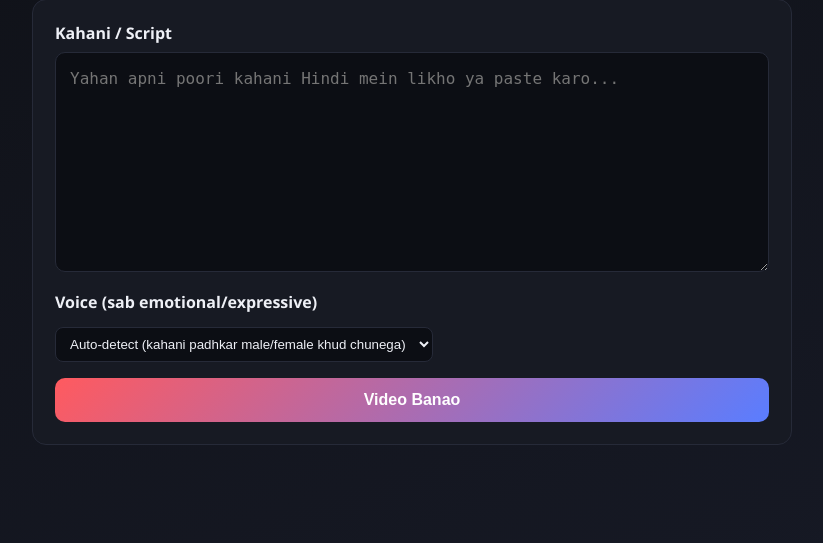
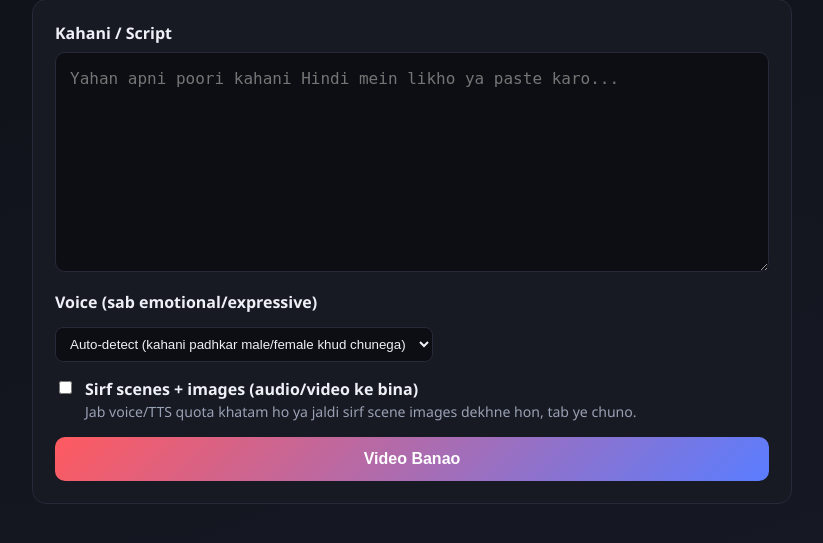
Before and after one commit to Voivegenerator/storytovideo, a Flask app: page / in a window 1280 px wide. Shown: the part 149-692 px from the top of the page, without its empty margins (228-1051 px from the left). Run offline with Flask 3, Linux system fonts and the light colour scheme.

Commit message:
Add images-only mode to skip TTS/video when audio quota is exhausted
Gemini's free-tier TTS quota is only 10 requests/day, which blocks the
whole pipeline (voice -> image -> video) for the rest of the day once
hit. Add a lighter "images_only" mode: split the story into scenes and
generate just the per-scene images, skipping TTS and video assembly
entirely, so scenes/images are still usable while the TTS quota resets.

Adds a checkbox on the form, a /scene_image/<job_id>/<idx> route to
serve the generated images, and a scene gallery in the UI for when a
job finishes without a video.

Co-Authored-By: Claude Sonnet 5 <noreply@anthropic.com>
Claude-Session: https://claude.ai/code/session_011tTNQH5gwrXvLhVEmRST3g

```diff
--- a/app.py
+++ b/app.py
@@ -33,6 +33,7 @@ def index():
 def generate():
     story = (request.form.get("story") or "").strip()
     voice = (request.form.get("voice") or "").strip() or None
+    mode = (request.form.get("mode") or "full").strip()
     if not story:
         return jsonify({"error": "Story text khali hai"}), 400
 
@@ -47,10 +48,15 @@ def generate():
             "total": 0,
             "message": "Shuru ho raha hai...",
             "video_path": None,
+            "scenes": None,
             "error": None,
         }
 
-    thread = threading.Thread(target=_run_pipeline, args=(job_id, job_dir, story, voice), daemon=True)
+    if mode == "images_only":
+        target = _run_images_only_pipeline
+    else:
+        target = _run_pipeline
+    thread = threading.Thread(target=target, args=(job_id, job_dir, story, voice), daemon=True)
     thread.start()
 
     return jsonify({"job_id": job_id})
@@ -62,9 +68,16 @@ def status(job_id):
         job = JOBS.get(job_id)
     if not job:
         return jsonify({"error": "Job nahi mila"}), 404
-    return jsonify({k: v for k, v in job.items() if k != "video_path"} | {
-        "ready": job["status"] == "done"
-    })
+    out = {k: v for k, v in job.items() if k != "video_path"}
+    if out.get("scenes"):
+        # Don't leak server filesystem paths to the client -- only the
+        # public image_url is needed to render the gallery.
+        out["scenes"] = [
+            {"index": s["index"], "text": s["text"], "image_url": s["image_url"]}
+            for s in out["scenes"]
+        ]
+    out["ready"] = job["status"] == "done"
+    return jsonify(out)
 
 
 @app.route("/video/<job_id>")
@@ -75,6 +88,21 @@ def video(job_id):
         abort(404)
     return send_file(job["video_path"], mimetype="video/mp4",
                       as_attachment=False, download_name=f"story-{job_id}.mp4")
+
+
+@app.route("/scene_image/<job_id>/<int:idx>")
+def scene_image(job_id, idx):
+    with JOBS_LOCK:
+        job = JOBS.get(job_id)
+    if not job or not job.get("scenes"):
+        abort(404)
+    scenes = job["scenes"]
+    if idx < 1 or idx > len(scenes):
+        abort(404)
+    path = scenes[idx - 1].get("image_path")
+    if not path or not os.path.exists(path):
+        abort(404)
+    return send_file(path, mimetype="image/png")
 
 
 def _run_pipeline(job_id, job_dir, story, voice):
@@ -130,6 +158,45 @@ def _run_pipeline(job_id, job_dir, story, voice):
         _set_status(job_id, status="error", error=str(e), message=f"Error: {e}")
 
 
+def _run_images_only_pipeline(job_id, job_dir, story, voice):
+    """Lighter mode: no TTS, no video assembly -- just split the story into
+    scenes and generate one image per scene. Useful when the TTS quota is
+    exhausted (Gemini's free tier allows only 10 TTS requests/day) but the
+    person still wants to see the scenes and their images right away."""
+    def status_cb(msg):
+        _set_status(job_id, message=msg)
+
+    try:
+        _set_status(job_id, status="splitting", message="Story ko scenes mein tod rahe hain...")
+        scenes = gp.split_story_to_scenes(story, status_cb=status_cb)
+        n = len(scenes)
+        _set_status(job_id, total=n, message=f"{n} scenes bane. Images generate ho rahi hain...")
+
+        scene_records = []
+        for i, scene in enumerate(scenes, start=1):
+            narration = scene.get("narration", "").strip()
+            image_prompt = scene.get("image_prompt", "").strip() or narration
+            image_path = os.path.join(job_dir, f"scene_{i:03d}.png")
+
+            _set_status(job_id, progress=i - 1, message=f"Scene {i}/{n}: image bana rahe hain...")
+            gp.generate_image(image_prompt, image_path,
+                               style_suffix="cinematic Hindi drama still, soft lighting, detailed",
+                               status_cb=status_cb)
+
+            scene_records.append({
+                "index": i,
+                "text": narration[:200],
+                "image_path": image_path,
+                "image_url": f"/scene_image/{job_id}/{i}",
+            })
+            _set_status(job_id, progress=i)
+
+        _set_status(job_id, status="done", message="Scenes aur images ready!", scenes=scene_records)
+    except Exception as e:
+        traceback.print_exc()
+        _set_status(job_id, status="error", error=str(e), message=f"Error: {e}")
+
+
 if __name__ == "__main__":
     port = int(os.environ.get("PORT", 5000))
     app.run(host="0.0.0.0", port=port, debug=False)
--- a/templates/index.html
+++ b/templates/index.html
@@ -50,6 +50,16 @@
   #downloadLink{display:none; margin-top:10px; color:var(--accent2); font-weight:600;}
   .hidden{display:none;}
   .err{color:#ff8080;}
+  .checkbox-row{display:flex; align-items:flex-start; gap:10px; margin-top:16px;}
+  .checkbox-row input{margin-top:3px;}
+  .checkbox-row label{font-weight:600; margin-bottom:2px;}
+  .checkbox-row .hint{color:var(--muted); font-weight:400; font-size:.88rem; margin-top:2px;}
+  #sceneGallery{display:grid; grid-template-columns:1fr 1fr; gap:14px; margin-top:14px;}
+  @media (max-width:520px){ #sceneGallery{grid-template-columns:1fr;} }
+  .scene-card{background:#0c0e14; border:1px solid var(--border); border-radius:10px; overflow:hidden;}
+  .scene-card img{width:100%; display:block; aspect-ratio:16/9; object-fit:cover; background:#1a1d27;}
+  .scene-card .scene-text{padding:10px 12px; font-size:.85rem; color:var(--muted);}
+  .scene-card .scene-num{font-weight:700; color:var(--text);}
 </style>
 </head>
 <body>
@@ -71,6 +81,14 @@
         <option value="Puck">Puck (friendly)</option>
       </select>
 
+      <div class="checkbox-row">
+        <input type="checkbox" id="imagesOnly">
+        <div>
+          <label for="imagesOnly" style="margin-bottom:2px;">Sirf scenes + images (audio/video ke bina)</label>
+          <div class="hint">Jab voice/TTS quota khatam ho ya jaldi sirf scene images dekhne hon, tab ye chuno.</div>
+        </div>
+      </div>
+
       <button type="submit" id="submitBtn">Video Banao</button>
     </form>
   </div>
@@ -80,6 +98,7 @@
     <div id="statusMsg">Shuru ho raha hai...</div>
     <video id="resultVideo" controls></video>
     <a id="downloadLink" href="#" download>⬇️ Video download karo</a>
+    <div id="sceneGallery"></div>
   </div>
 </div>
 
@@ -91,6 +110,8 @@ const progressFill = document.getElementById('progressFill');
 const statusMsg = document.getElementById('statusMsg');
 const resultVideo = document.getElementById('resultVideo');
 const downloadLink = document.getElementById('downloadLink');
+const sceneGallery = document.getElementById('sceneGallery');
+const imagesOnly = document.getElementById('imagesOnly');
 
 let pollTimer = null;
 
@@ -103,12 +124,15 @@ form.addEventListener('submit', async (e) => {
   progressCard.classList.remove('hidden');
   resultVideo.style.display = 'none';
   downloadLink.style.display = 'none';
+  sceneGallery.innerHTML = '';
+  statusMsg.classList.remove('err');
   statusMsg.textContent = 'Job bhej rahe hain...';
   progressFill.style.width = '2%';
 
   const fd = new FormData();
   fd.append('story', story);
   fd.append('voice', document.getElementById('voice').value);
+  fd.append('mode', imagesOnly.checked ? 'images_only' : 'full');
 
   const res = await fetch('/generate', { method: 'POST', body: fd });
   const data = await res.json();
@@ -120,6 +144,17 @@ form.addEventListener('submit', async (e) => {
   }
   pollStatus(data.job_id);
 });
+
+function renderSceneGallery(scenes) {
+  sceneGallery.innerHTML = scenes.map(s => `
+    <div class="scene-card">
+      <img src="${s.image_url}" loading="lazy">
+      <div class="scene-text"><span class="scene-num">Scene ${s.index}:</span> ${
+        s.text.replace(/</g, '&lt;')
+      }</div>
+    </div>
+  `).join('');
+}
 
 function pollStatus(jobId) {
   pollTimer = setInterval(async () => {
@@ -135,11 +170,15 @@ function pollStatus(jobId) {
     if (job.status === 'done') {
       clearInterval(pollTimer);
       progressFill.style.width = '100%';
-      resultVideo.src = '/video/' + jobId;
-      resultVideo.style.display = 'block';
-      downloadLink.href = '/video/' + jobId;
-      downloadLink.style.display = 'inline-block';
       submitBtn.disabled = false;
+      if (job.scenes && job.scenes.length) {
+        renderSceneGallery(job.scenes);
+      } else {
+        resultVideo.src = '/video/' + jobId;
+        resultVideo.style.display = 'block';
+        downloadLink.href = '/video/' + jobId;
+        downloadLink.style.display = 'inline-block';
+      }
     } else if (job.status === 'error') {
       clearInterval(pollTimer);
       statusMsg.classList.add('err');
```
